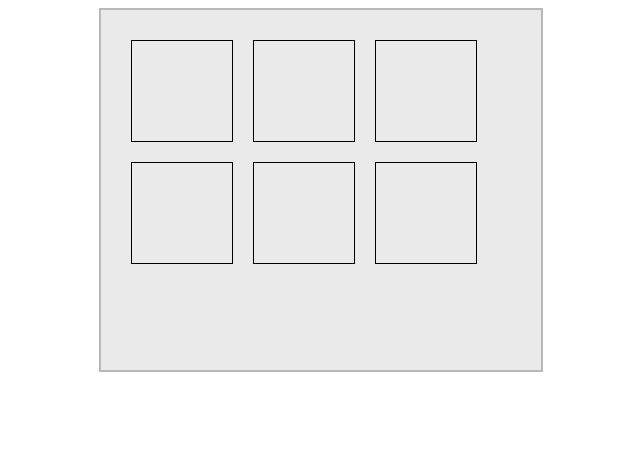
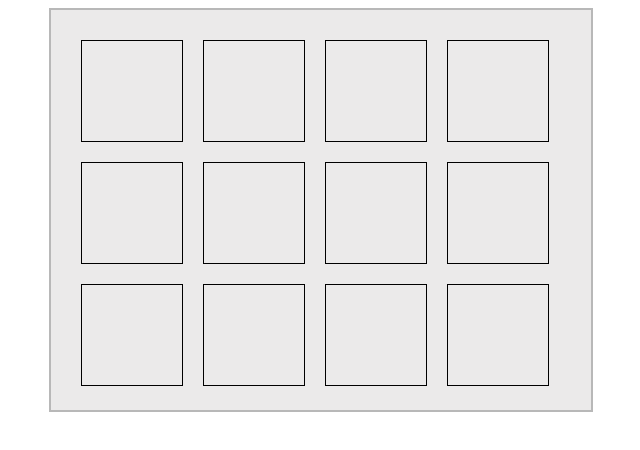
Before and after one commit to WestonJN/MemoryGame, a plain HTML site: page index.html in a window 1280 px wide. Shown: the whole page, without its empty margins (319-959 px from the left). Drawn offline with Linux system fonts and the light colour scheme.

Commit message:
CSS edits

```diff
--- a/function.js
+++ b/function.js
@@ -1,4 +1,4 @@
-var memArray= ["A","A","B","B","C","C"];
+var memArray= ["A","A","B","B","C","C","D","D","E","E","F","F"];
 var memValues=[];
 var memTileId=[];
 var tilesFlipped =0;
--- a/index.html
+++ b/index.html
@@ -10,5 +10,5 @@
         <script>newBoard();</script>
     </body>
 
-    <script type="text/javascript" src="function.js"></script>
+
     </html>
--- a/style.css
+++ b/style.css
@@ -1,8 +1,8 @@
 #memBoard{
     background: rgb(235, 234, 234);
     border: rgb(184, 184, 184) 2px solid;
-    width: 400px;
-    height: 320px;
+    width: 500px;
+    height: 360px;
     padding: 20px;
     margin: 0px auto;
 }
```
